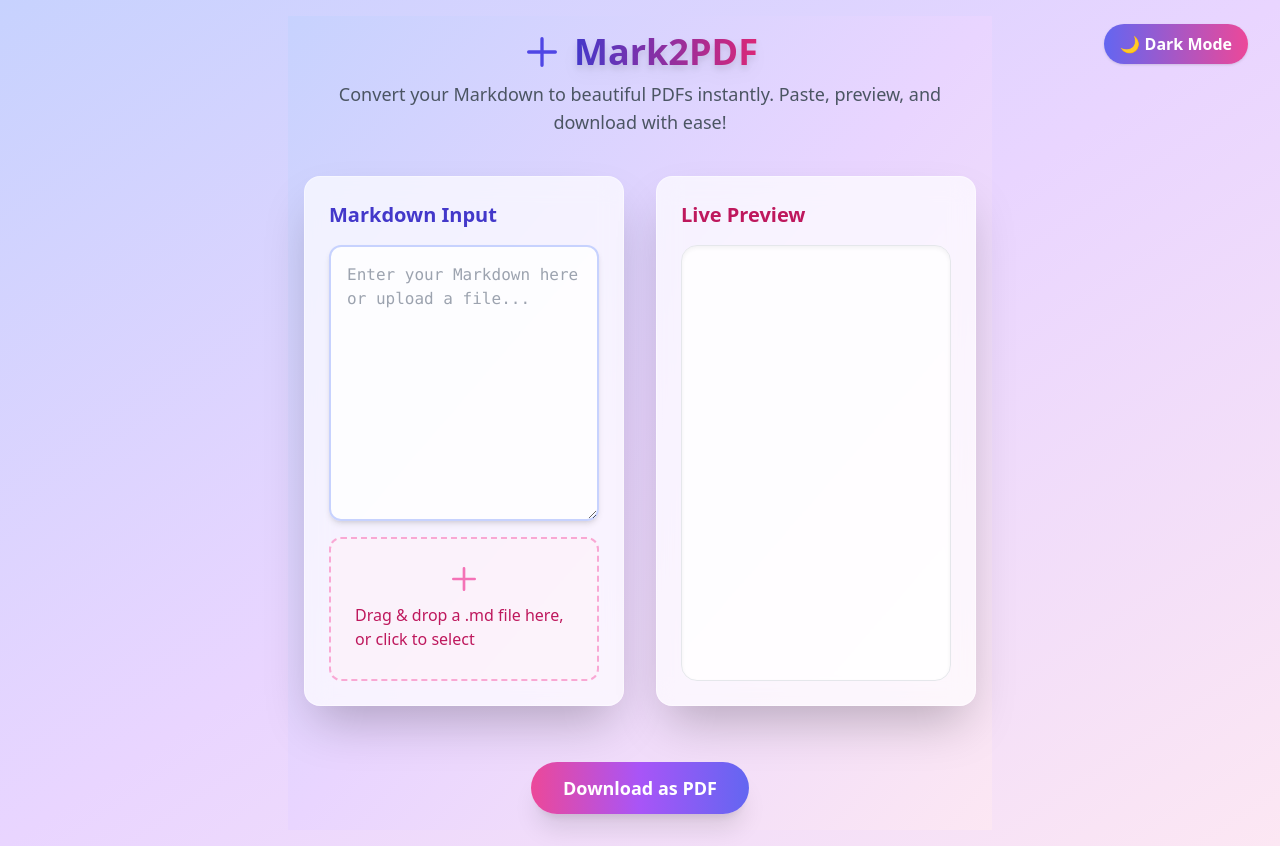
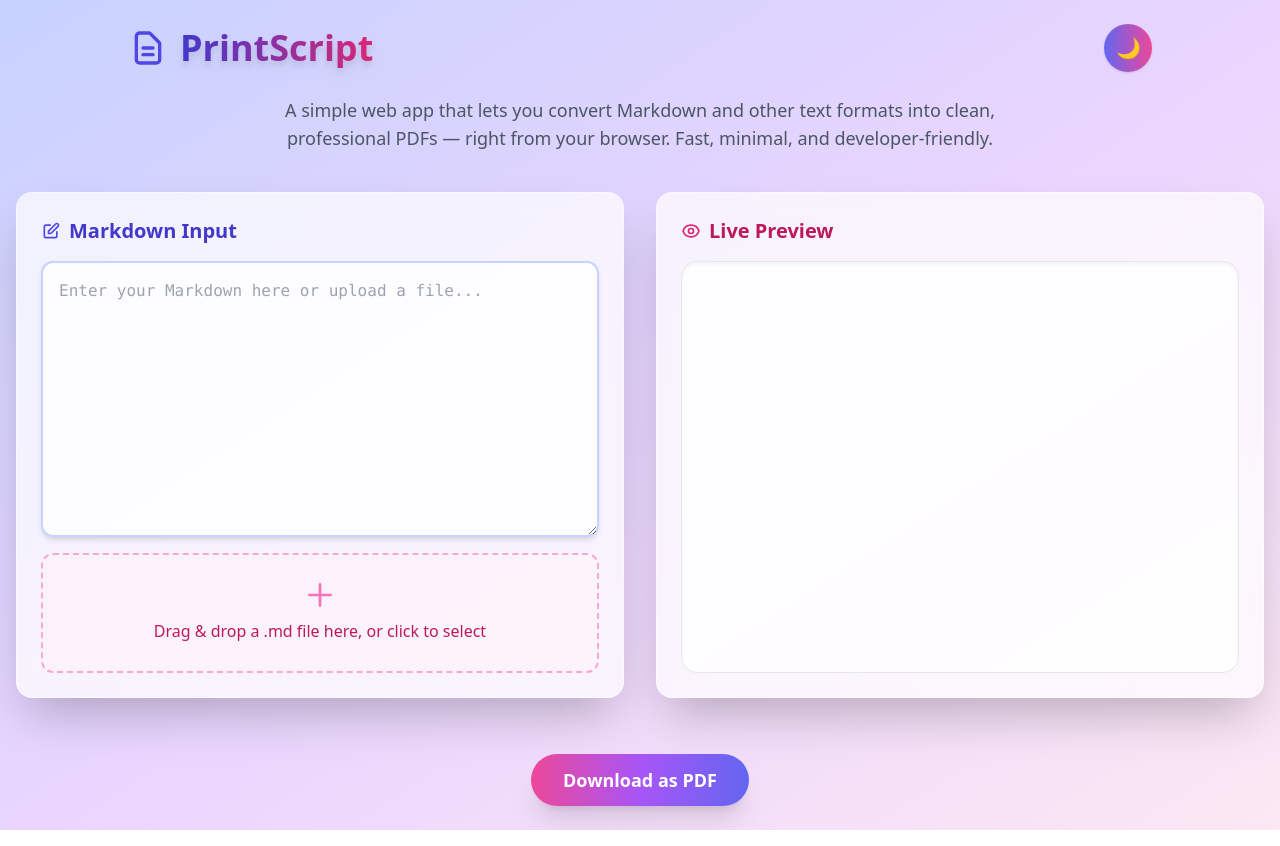
Before and after one commit to MasterSupream/PrintScript, a React (Create React App) app in the folder client/: page / in a window 1280 px wide. Built offline with nearby package versions, Linux system fonts and the light colour scheme; no server answers.

Commit message:
Alpha version 1.0.25

```diff
--- a/client/src/App.tsx
+++ b/client/src/App.tsx
@@ -14,7 +14,17 @@ const App: React.FC = () => {
   const [loadingOperation, setLoadingOperation] = useState<'pdf-generation' | 'file-processing' | null>(null);
   const [error, setError] = useState<EnhancedError | null>(null);
   const [retryCount, setRetryCount] = useState(0);
-  const [darkMode, setDarkMode] = useState(false);
+  const [darkMode, setDarkMode] = useState(() => {
+    // Check localStorage for saved preference, default to false
+    try {
+      const saved = localStorage.getItem('darkMode');
+      return saved ? JSON.parse(saved) : false;
+    } catch (error) {
+      // Fallback to light mode if localStorage is not available
+      console.warn('localStorage not available, defaulting to light mode');
+      return false;
+    }
+  });
   const [loadingTimeout, setLoadingTimeout] = useState<NodeJS.Timeout | null>(null);
 
   const handleMarkdownChange = (value: string) => {
@@ -86,6 +96,16 @@ const App: React.FC = () => {
     setError(error);
   };
 
+  // Save dark mode preference to localStorage
+  useEffect(() => {
+    try {
+      localStorage.setItem('darkMode', JSON.stringify(darkMode));
+    } catch (error) {
+      // Silently fail if localStorage is not available
+      console.warn('Could not save dark mode preference to localStorage');
+    }
+  }, [darkMode]);
+
   // Cleanup timeout on component unmount to prevent memory leaks
   useEffect(() => {
     return () => {
@@ -97,8 +117,9 @@ const App: React.FC = () => {
 
   return (
     <ErrorBoundary onError={handleErrorBoundaryError}>
+      <div className={`${darkMode ? 'dark' : ''}`}>
         <motion.div
-        className="min-h-screen bg-gradient-to-br from-indigo-200 via-purple-200 to-pink-100 flex flex-col items-center p-4 font-sans relative"
+          className="min-h-screen bg-gradient-to-br from-indigo-200 via-purple-200 to-pink-100 dark:from-gray-900 dark:via-gray-800 dark:to-gray-900 flex flex-col items-center px-3 sm:px-4 py-4 sm:py-6 font-sans transition-colors duration-500 relative"
           initial={{ opacity: 0 }}
           animate={{ opacity: 1 }}
           transition={{ duration: 0.7 }}
@@ -125,41 +146,52 @@ const App: React.FC = () => {
               </div>
             </div>
           )}
-        <div className={
-          `${darkMode ? 'dark' : ''}`
-        }>
-          <div className="min-h-screen bg-gradient-to-br from-indigo-200 via-purple-200 to-pink-100 dark:from-gray-900 dark:via-gray-800 dark:to-gray-900 flex flex-col items-center p-4 font-sans transition-colors duration-500">
             <motion.header
               className="w-full max-w-5xl mb-10 flex flex-col items-center"
               initial={{ opacity: 0, y: -30 }}
               animate={{ opacity: 1, y: 0 }}
               transition={{ duration: 0.7, delay: 0.1 }}
             >
-              <div className="flex items-center gap-3 mb-2">
-                <svg className="h-10 w-10 text-indigo-600 dark:text-pink-400" fill="none" viewBox="0 0 24 24" stroke="currentColor"><path strokeLinecap="round" strokeLinejoin="round" strokeWidth={2} d="M12 4v16m8-8H4" /></svg>
-                <h1 className="text-4xl font-extrabold text-transparent bg-clip-text bg-gradient-to-r from-indigo-700 to-pink-600 dark:from-pink-400 dark:to-indigo-300 drop-shadow-lg">Mark2PDF</h1>
+              <div className="flex items-center justify-between w-full mb-6">
+                <div className="flex items-center gap-3">
+                  <svg className="h-8 w-8 sm:h-10 sm:w-10 text-indigo-600 dark:text-pink-400" fill="none" viewBox="0 0 24 24" stroke="currentColor">
+                    <path strokeLinecap="round" strokeLinejoin="round" strokeWidth={2} d="M9 12h6m-6 4h6m2 5H7a2 2 0 01-2-2V5a2 2 0 012-2h5.586a1 1 0 01.707.293l5.414 5.414a1 1 0 01.293.707V19a2 2 0 01-2 2z" />
+                  </svg>
+                  <h1 className="text-2xl sm:text-3xl md:text-4xl font-extrabold text-transparent bg-clip-text bg-gradient-to-r from-indigo-700 to-pink-600 dark:from-pink-400 dark:to-indigo-300 drop-shadow-lg">
+                    PrintScript
+                  </h1>
                 </div>
                 <button
-                onClick={() => setDarkMode(d => !d)}
-                className="absolute top-6 right-8 px-4 py-2 rounded-full bg-gradient-to-r from-indigo-500 to-pink-500 text-white font-semibold shadow hover:from-pink-500 hover:to-indigo-500 transition-all"
+                  onClick={() => setDarkMode((prev: boolean) => !prev)}
+                  className="w-10 h-10 sm:w-12 sm:h-12 rounded-full bg-gradient-to-r from-indigo-500 to-pink-500 text-white font-semibold shadow hover:from-pink-500 hover:to-indigo-500 transition-all flex items-center justify-center text-lg sm:text-xl"
+                  aria-label={darkMode ? 'Switch to light mode' : 'Switch to dark mode'}
+                  title={darkMode ? 'Switch to light mode' : 'Switch to dark mode'}
                 >
-                {darkMode ? '☀️ Light Mode' : '🌙 Dark Mode'}
+                  {darkMode ? '☀️' : '🌙'}
                 </button>
-              <p className="text-center text-gray-600 dark:text-gray-300 text-lg max-w-2xl">Convert your Markdown to beautiful PDFs instantly. Paste, preview, and download with ease!</p>
+              </div>
+              <p className="text-center text-gray-600 dark:text-gray-300 text-base sm:text-lg max-w-3xl px-4">
+                A simple web app that lets you convert Markdown and other text formats into clean, professional PDFs — right from your browser. Fast, minimal, and developer-friendly.
+              </p>
             </motion.header>
             <motion.main
-              className="w-full max-w-5xl flex flex-col md:flex-row gap-8 transition-all duration-300"
+              className="w-full max-w-7xl flex flex-col lg:flex-row gap-4 sm:gap-6 lg:gap-8 transition-all duration-300"
               initial={{ opacity: 0, y: 30 }}
               animate={{ opacity: 1, y: 0 }}
               transition={{ duration: 0.7, delay: 0.2 }}
             >
               <motion.section
-                className="flex-1 bg-white/70 dark:bg-gray-900/70 backdrop-blur-md rounded-2xl shadow-2xl p-6 flex flex-col transition-all duration-300 border border-white/40 dark:border-gray-700"
+                className="flex-1 bg-white/70 dark:bg-gray-900/70 backdrop-blur-md rounded-xl lg:rounded-2xl shadow-2xl p-4 sm:p-6 flex flex-col transition-all duration-300 border border-white/40 dark:border-gray-700 min-h-[400px] lg:min-h-[500px]"
                 initial={{ opacity: 0, x: -40 }}
                 animate={{ opacity: 1, x: 0 }}
                 transition={{ duration: 0.7, delay: 0.3 }}
               >
-                <h2 className="text-xl font-semibold mb-4 text-indigo-700 dark:text-pink-400">Markdown Input</h2>
+                <div className="flex items-center gap-2 mb-4">
+                  <svg className="h-5 w-5 text-indigo-600 dark:text-pink-400" fill="none" viewBox="0 0 24 24" stroke="currentColor">
+                    <path strokeLinecap="round" strokeLinejoin="round" strokeWidth={2} d="M11 5H6a2 2 0 00-2 2v11a2 2 0 002 2h11a2 2 0 002-2v-5m-1.414-9.414a2 2 0 112.828 2.828L11.828 15H9v-2.828l8.586-8.586z" />
+                  </svg>
+                  <h2 className="text-lg sm:text-xl font-semibold text-indigo-700 dark:text-pink-400">Markdown Input</h2>
+                </div>
                 <MarkdownInput
                   value={markdownContent}
                   onChange={handleMarkdownChange}
@@ -168,12 +200,18 @@ const App: React.FC = () => {
                 />
               </motion.section>
               <motion.section
-                className="flex-1 bg-white/70 dark:bg-gray-900/70 backdrop-blur-md rounded-2xl shadow-2xl p-6 flex flex-col transition-all duration-300 border border-white/40 dark:border-gray-700"
+                className="flex-1 bg-white/70 dark:bg-gray-900/70 backdrop-blur-md rounded-xl lg:rounded-2xl shadow-2xl p-4 sm:p-6 flex flex-col transition-all duration-300 border border-white/40 dark:border-gray-700 min-h-[400px] lg:min-h-[500px]"
                 initial={{ opacity: 0, x: 40 }}
                 animate={{ opacity: 1, x: 0 }}
                 transition={{ duration: 0.7, delay: 0.4 }}
               >
-                <h2 className="text-xl font-semibold mb-4 text-pink-700 dark:text-indigo-300">Live Preview</h2>
+                <div className="flex items-center gap-2 mb-4">
+                  <svg className="h-5 w-5 text-pink-600 dark:text-indigo-300" fill="none" viewBox="0 0 24 24" stroke="currentColor">
+                    <path strokeLinecap="round" strokeLinejoin="round" strokeWidth={2} d="M15 12a3 3 0 11-6 0 3 3 0 016 0z" />
+                    <path strokeLinecap="round" strokeLinejoin="round" strokeWidth={2} d="M2.458 12C3.732 7.943 7.523 5 12 5c4.478 0 8.268 2.943 9.542 7-1.274 4.057-5.064 7-9.542 7-4.477 0-8.268-2.943-9.542-7z" />
+                  </svg>
+                  <h2 className="text-lg sm:text-xl font-semibold text-pink-700 dark:text-indigo-300">Live Preview</h2>
+                </div>
                 <MarkdownPreview content={markdownContent} />
               </motion.section>
             </motion.main>
@@ -192,9 +230,8 @@ const App: React.FC = () => {
               />
               {error && <ErrorDisplay message={error.message} error={error} type={error.type} onRetry={handleRetry} />}
             </motion.div>
+        </motion.div>
       </div>
-        </div>
-      </motion.div>
     </ErrorBoundary>
   );
 };
```
Lines whose indentation alone changed are shown as unchanged.
